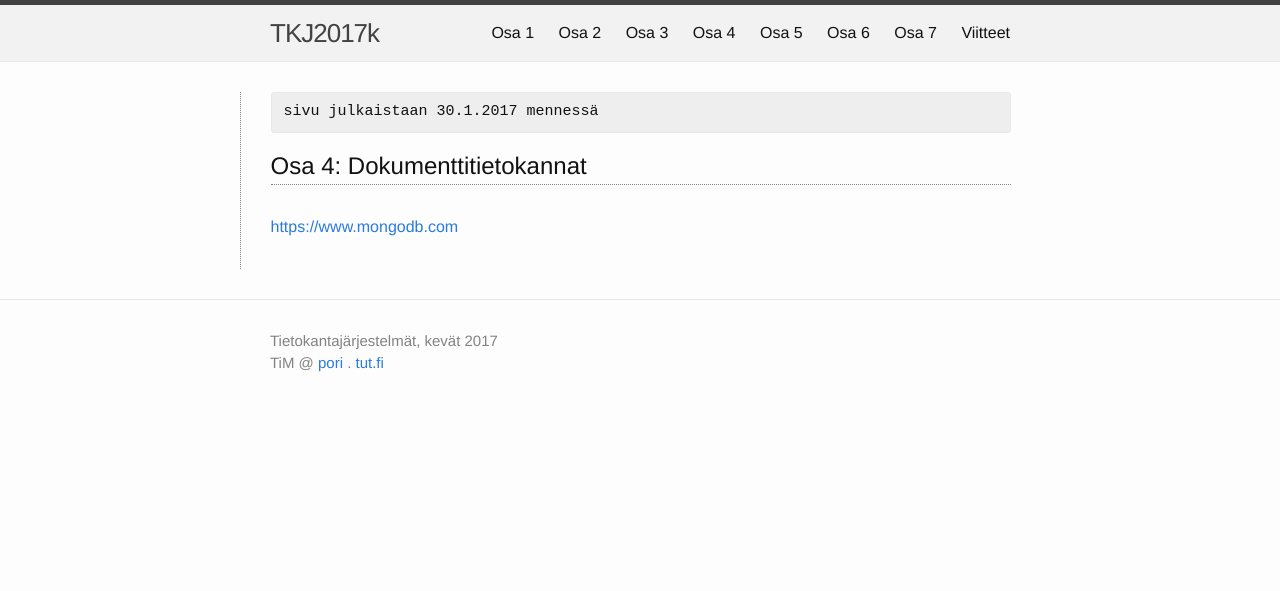
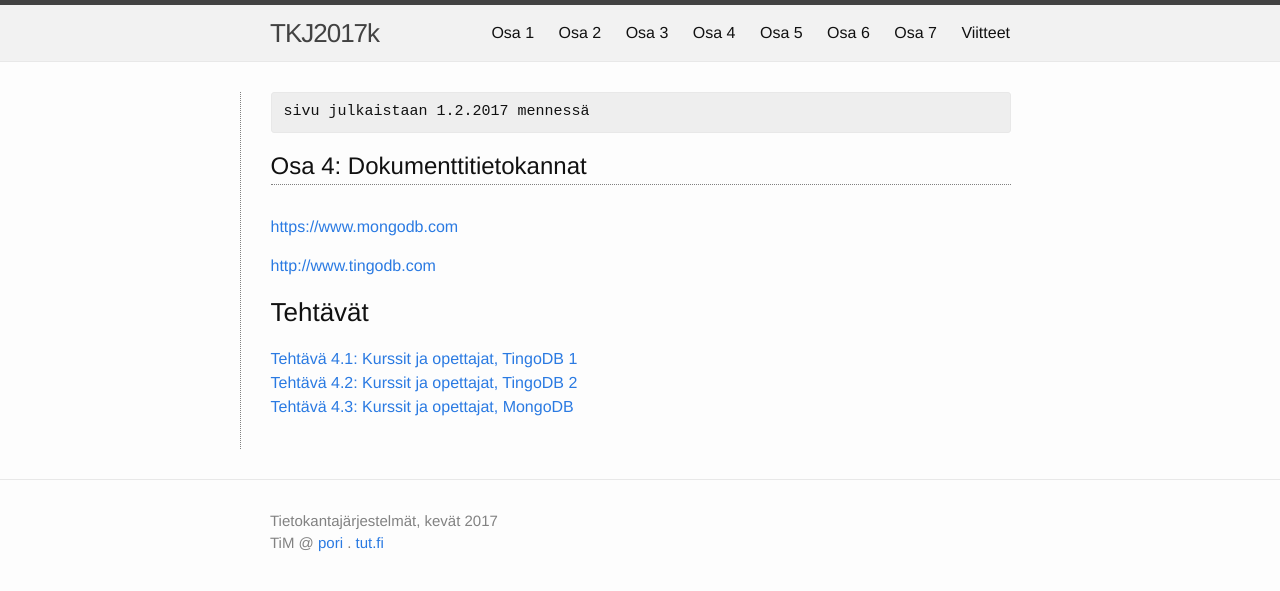
Before and after one commit to timedu/tkj2017k, a Jekyll site: the page built from docs/_osa4/index.md, in a window 1280 px wide. Shown: the top 591 px of the page. Built offline with Jekyll 4.4.1, drawn with Linux system fonts in a browser that asks for light colours.

Commit message:
part 4 skeleton

```diff
--- a/docs/_osa4/index.md
+++ b/docs/_osa4/index.md
@@ -1,7 +1,15 @@
 ---
 layout: collection_index
 permalink: /:collection/index.html
+julkaisu: 1.2.2017
 kesken: 1
 ---
 
 <https://www.mongodb.com>
+
+<http://www.tingodb.com>
+
+### Tehtävät
+
+
+{% include exercises_list.md %}
--- a/docs/_osa4/tehtava41.md
+++ b/docs/_osa4/tehtava41.md
@@ -1,8 +1,9 @@
 ---
 layout: exercise_page
-title: "Tehtävä 4.1"
-exercise_template_name: "#"
-exercise_discussion_id: "#"
-exercise_upload_id: "#"
+title: "Tehtävä 4.1: Kurssit ja opettajat, TingoDB 1"
+exercise_template_name: W4E01.KurssitJaOpettajatTingo1
+exercise_discussion_id:
+exercise_upload_id:
+julkaisu: 31.1.2017
 kesken: 1
 ---
--- /dev/null
+++ b/docs/_osa4/tehtava42.md
@@ -0,0 +1,9 @@
+---
+layout: exercise_page
+title: "Tehtävä 4.2: Kurssit ja opettajat, TingoDB 2"
+exercise_template_name:
+exercise_discussion_id:
+exercise_upload_id:
+julkaisu: 31.1.2017
+kesken: 1
+---
--- /dev/null
+++ b/docs/_osa4/tehtava43.md
@@ -0,0 +1,9 @@
+---
+layout: exercise_page
+title: "Tehtävä 4.3: Kurssit ja opettajat, MongoDB"
+exercise_template_name:
+exercise_discussion_id:
+exercise_upload_id:
+julkaisu: 1.2.2017
+kesken: 1
+---
```
Also changed, not shown: docs/index.md (+1 -0 lines), docs/viitteet.md (+8 -2 lines), 1 other file.
